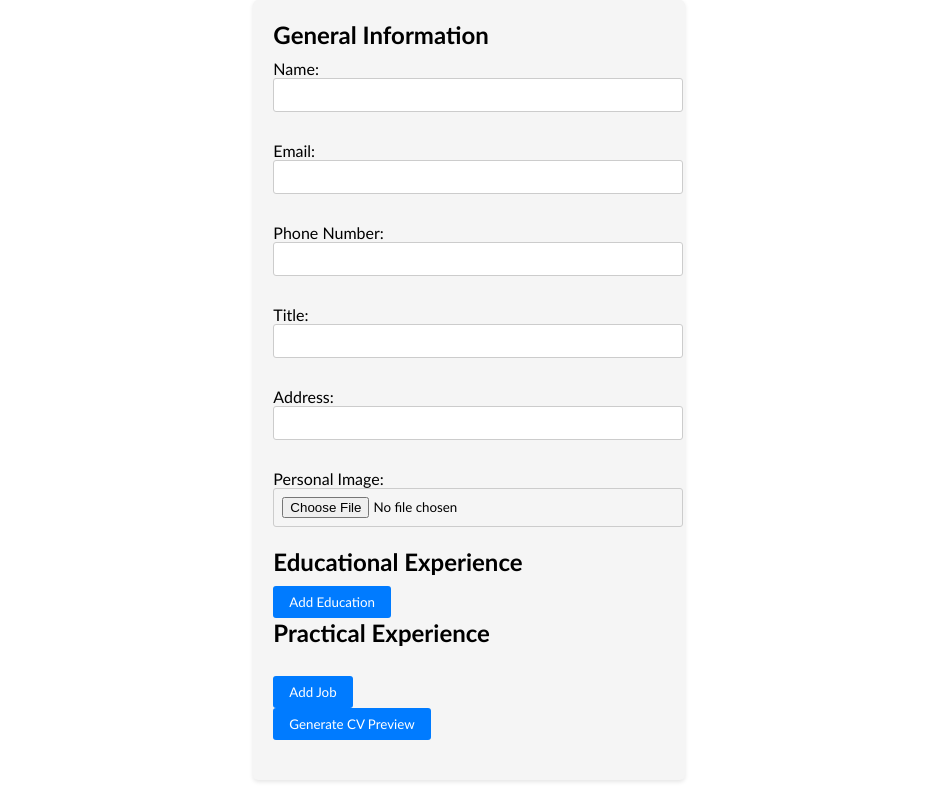
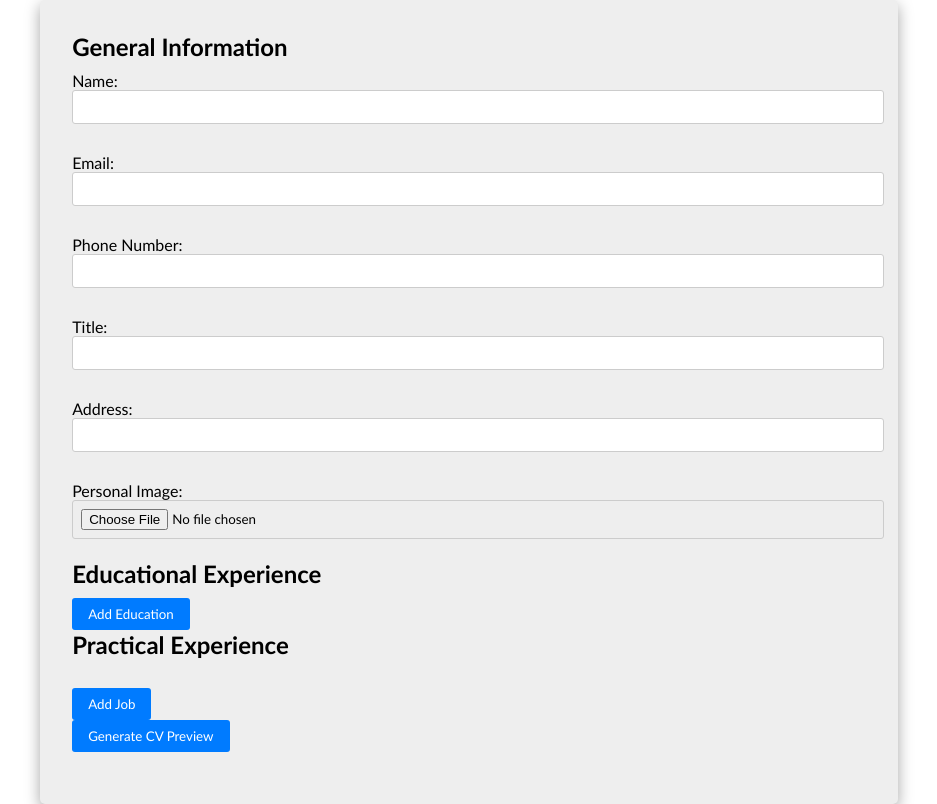
Before and after one commit to loggerino/cv-project, a React (Vite) app: page / in a window 1280 px wide. Shown: the whole page, without its empty margins (171-1108 px from the left). Built offline with nearby package versions, Linux system fonts and the light colour scheme.

Commit message:
better cvform looks

```diff
--- a/src/App.css
+++ b/src/App.css
@@ -12,12 +12,14 @@
 }
 
 .CVForm {
-  max-width: 600px;
-  margin: 0 auto;
-  padding: 20px;
-  background-color: #f5f5f5;
+  display: flex;
+  flex-direction: column;
+  gap: 1rem;
+  width: 210mm;
+  padding: 2rem;
   border-radius: 5px;
-  box-shadow: 0 2px 4px rgba(0, 0, 0, 0.1);
+  background-color: rgb(238, 238, 238);
+  box-shadow: rgba(0, 0, 0, 0.35) 0px 5px 15px
 }
 
 .CVForm form {
```
